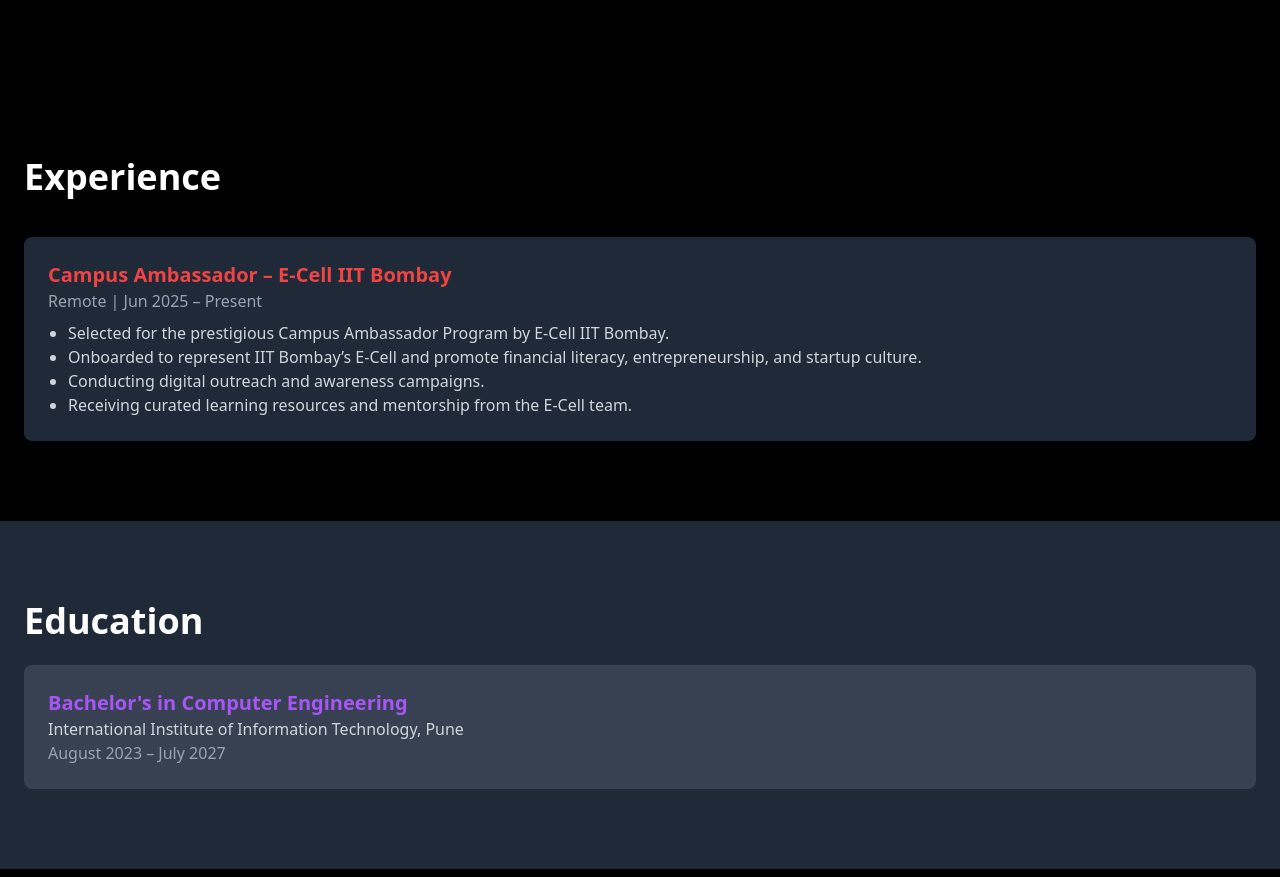
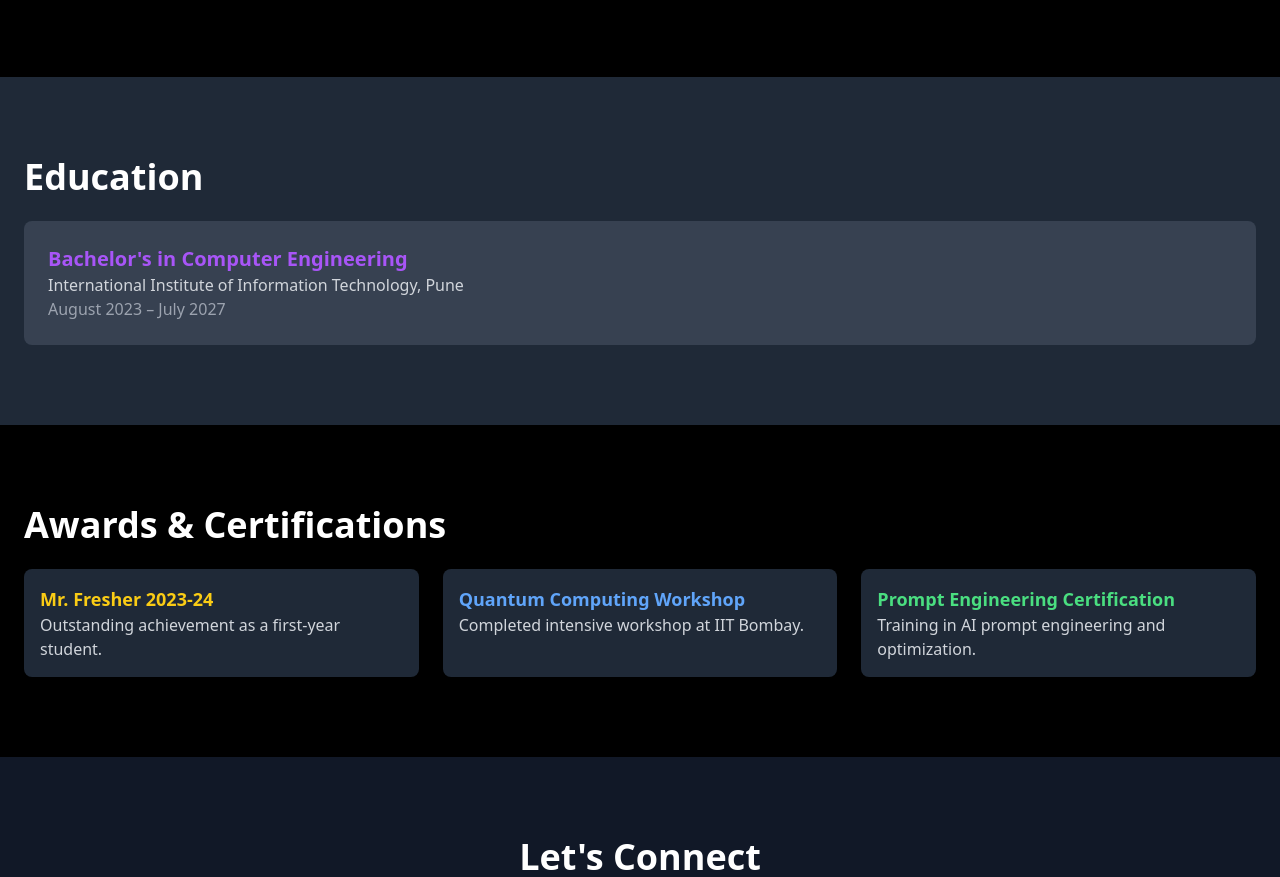
Before and after one commit to SohamAgrawal-Creator/Resume, a plain HTML site: page Netflix Resume/index.html in a window 1280 px wide. Shown: the part 2607-3484 px from the top of the page. Drawn offline with nearby package versions, Linux system fonts and the light colour scheme.

Commit message:
Update index.html

```diff
--- a/Netflix Resume/index.html
+++ b/Netflix Resume/index.html
@@ -163,24 +163,6 @@
   </div>
 </section>
 
-<section id="education" class="py-20 px-6 bg-black">
-  <div class="container mx-auto">
-    <h2 class="text-4xl font-bold mb-4">Experience</h2>
-    <div class="space-y-6 mt-10">
-      <div class="bg-gray-800 p-6 rounded-lg">
-        <h3 class="text-xl font-bold text-red-500">Campus Ambassador – E-Cell IIT Bombay</h3>
-        <p class="text-gray-400">Remote | Jun 2025 – Present</p>
-        <ul class="list-disc ml-5 text-gray-300 mt-2">
-          <li>Selected for the prestigious Campus Ambassador Program by E-Cell IIT Bombay.</li>
-          <li>Onboarded to represent IIT Bombay’s E-Cell and promote financial literacy, entrepreneurship, and startup culture.</li>
-          <li>Conducting digital outreach and awareness campaigns.</li>
-          <li>Receiving curated learning resources and mentorship from the E-Cell team.</li>
-        </ul>
-      </div>
-    </div>
-  </div>
-</section>
-
 <section id="education" class="py-20 px-6 bg-gray-800">
   <div class="container mx-auto">
     <h2 class="text-4xl font-bold mb-4">Education</h2>
```
